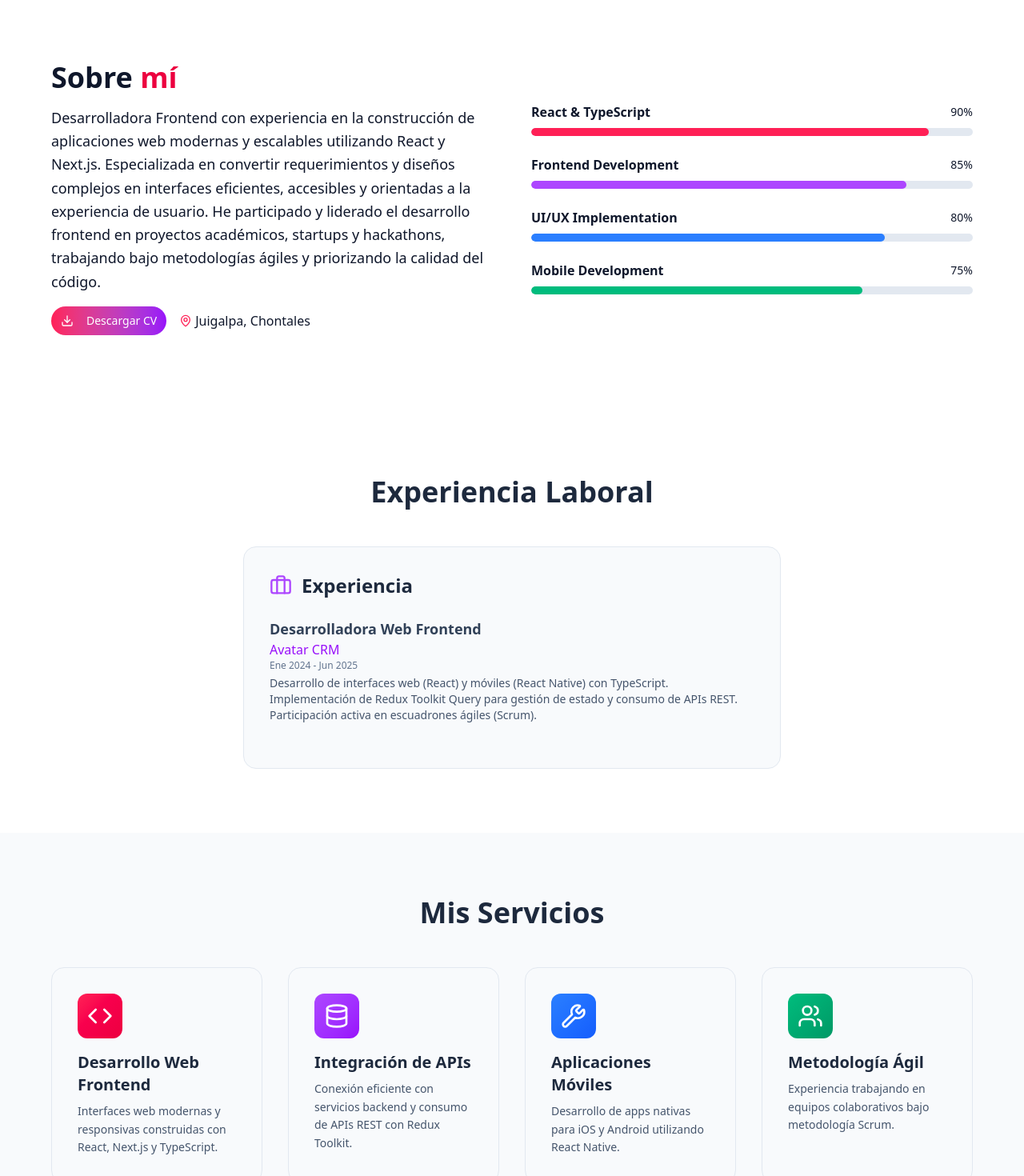
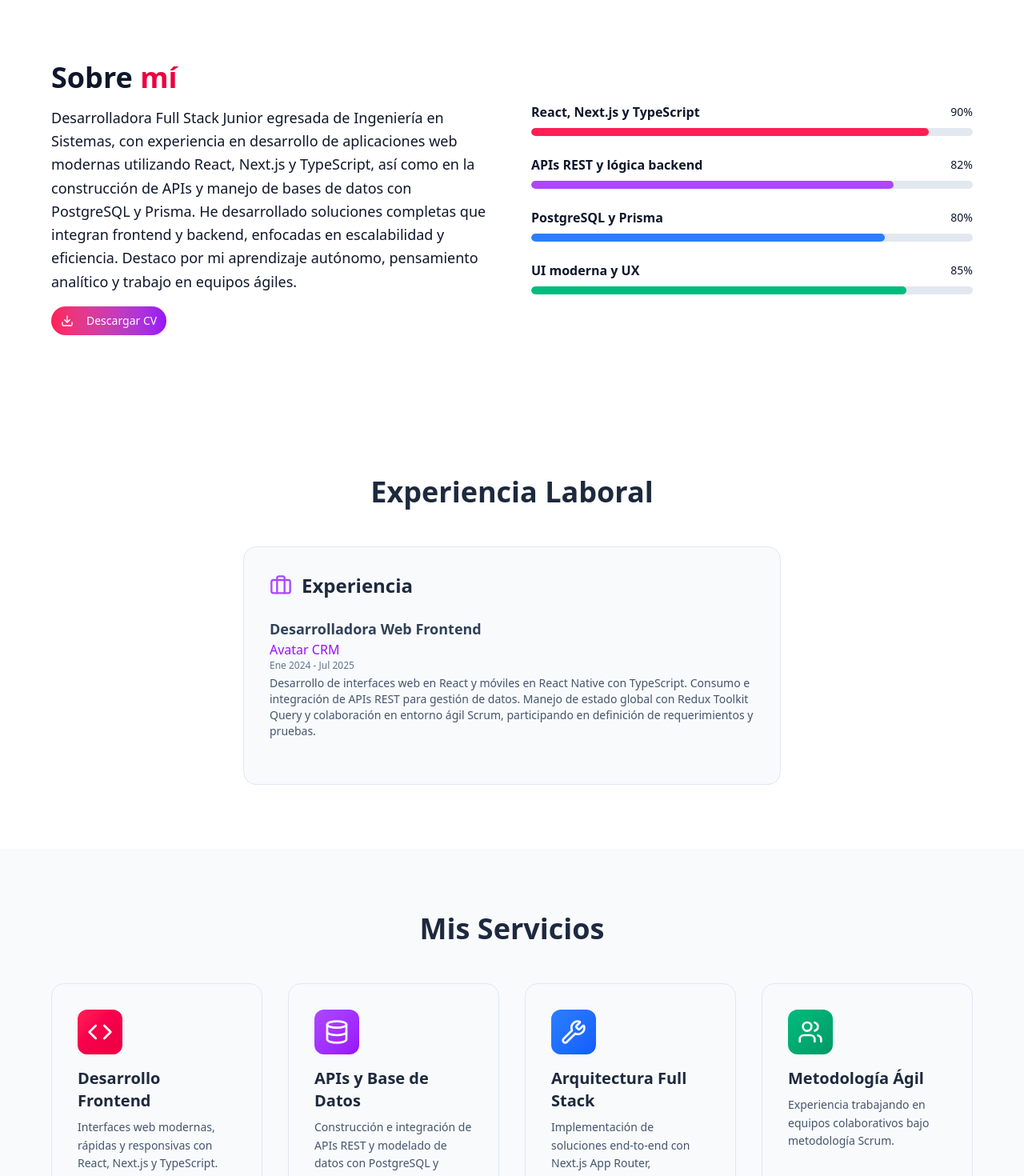
Before and after one commit to KatyC25/portafolio-katherine-cundano-web, a Next.js app: page / in a window 1280 px wide. Shown: the part 800-2270 px from the top of the page at 80% size. Built offline with nearby package versions, Linux system fonts and the light colour scheme.

Commit message:
Actualizacion y mejora de componentes

```diff
--- a/app/layout.tsx
+++ b/app/layout.tsx
@@ -8,7 +8,7 @@ const font = Source_Sans_3({ subsets: ["latin"] });
 
 export const metadata: Metadata = {
 	title: "Katherine Cundano | Portafolio",
-	description: "Desarrolladora Web Frontend",
+	description: "Desarrolladora Full Stack",
 };
 
 export default function RootLayout({
--- a/components/about.tsx
+++ b/components/about.tsx
@@ -3,14 +3,14 @@
 import { DATA } from "@/data/resume";
 import { motion } from "framer-motion";
 import { Button } from "@/components/ui/button";
-import { Download, MapPin } from "lucide-react";
+import { Download } from "lucide-react";
 
 export default function About() {
 	const skills = [
-		{ name: "React & TypeScript", level: 90, color: "bg-rose-500" },
-		{ name: "Frontend Development", level: 85, color: "bg-purple-500" },
-		{ name: "UI/UX Implementation", level: 80, color: "bg-blue-500" },
-		{ name: "Mobile Development", level: 75, color: "bg-emerald-500" },
+		{ name: "React, Next.js y TypeScript", level: 90, color: "bg-rose-500" },
+		{ name: "APIs REST y lógica backend", level: 82, color: "bg-purple-500" },
+		{ name: "PostgreSQL y Prisma", level: 80, color: "bg-blue-500" },
+		{ name: "UI moderna y UX", level: 85, color: "bg-emerald-500" },
 	];
 
 	return (
@@ -47,10 +47,6 @@ export default function About() {
 									Descargar CV
 								</Button>
 							</a>
-							<div className="flex items-center text-muted-foreground">
-								<MapPin className="w-4 h-4 mr-1 text-rose-500" />
-								{DATA.location}
-							</div>
 						</div>
 					</motion.div>
 
--- a/components/contact.tsx
+++ b/components/contact.tsx
@@ -3,7 +3,7 @@
 import { Button } from "@/components/ui/button";
 import { Input } from "@/components/ui/input";
 import { Textarea } from "@/components/ui/textarea";
-import { Github, Linkedin, Mail, Send, CheckCircle } from "lucide-react";
+import { Github, Linkedin, Send, CheckCircle } from "lucide-react";
 import Link from "next/link";
 import { DATA } from "@/data/resume";
 import { useForm, ValidationError } from "@formspree/react";
@@ -133,15 +133,6 @@ export default function Contact() {
 								<Linkedin className="w-6 h-6" />
 							</Button>
 						</Link>
-						<a href={`mailto:${DATA.contact.email}`}>
-							<Button
-								variant="ghost"
-								size="icon"
-								className="hover:bg-blue-50 hover:text-blue-600"
-							>
-								<Mail className="w-6 h-6" />
-							</Button>
-						</a>
 					</div>
 				</div>
 			</div>
--- a/components/education.tsx
+++ b/components/education.tsx
@@ -6,12 +6,13 @@ import { motion } from "framer-motion";
 
 export default function Education() {
 	const certifications = [
-		"PCAP: Programming Essentials in Python - Cisco (2026)",
-		"JSE: Programming Essentials in JavaScript - Cisco (2026)",
-		"Excel Financiero - INATEC (2025)",
-		"Excel Avanzado - INATEC (2023)",
-		"Desarrollo de Proyectos Tecnológicos - CI Nicaragua (2023)",
+		"JSE: Programming Essentials in JavaScript (2026)",
+		"PCAP: Programming Essentials in Python (2026)",
+		"Excel Financiero (2025)",
+		"Desarrollo de Proyectos Tecnológicos con Marcos de Trabajo (2024)",
+		"Excel Avanzado (2023)",
 		"Programa Red Mente en Acción - Mujeres en STEM (2021)",
+		"Innovación y Trabajo bajo Presión - Hackathon Nic. (2025)",
 	];
 
 	return (
@@ -79,11 +80,11 @@ export default function Education() {
 						Certificaciones y Cursos
 					</h3>
 
-					<div className="grid md:grid-cols-2 gap-6">
+					<div className="columns-1 md:columns-2 md:gap-8">
 						{certifications.map((cert) => (
 							<motion.div
 								key={cert}
-								className="flex items-start gap-3"
+								className="mb-6 break-inside-avoid flex items-start gap-3"
 								initial={{ opacity: 0, x: 40 }}
 								whileInView={{ opacity: 1, x: 0 }}
 								transition={{ duration: 0.5 }}
--- a/components/footer.tsx
+++ b/components/footer.tsx
@@ -3,8 +3,8 @@ export default function Footer() {
 		<footer className="py-8 text-center bg-slate-950 text-slate-400 text-sm">
 			<div className="container px-4">
 				<p>
-					© {new Date().getFullYear()} Katherine Cundano. Desarrolladora Web
-					Frontend.
+					© {new Date().getFullYear()} Katherine Cundano. Desarrolladora Full
+					Stack.
 				</p>
 			</div>
 		</footer>
--- a/components/hero.tsx
+++ b/components/hero.tsx
@@ -39,7 +39,7 @@ export default function Hero() {
 								Desarrolladora
 								<br />
 								<span className="bg-linear-to-r from-rose-600 to-purple-600 bg-clip-text text-transparent">
-									Frontend
+									Full Stack
 								</span>
 							</h1>
 							<p className="text-slate-600 dark:text-slate-300 text-lg leading-relaxed max-w-lg">
@@ -49,15 +49,15 @@ export default function Hero() {
 
 						<div className="flex items-center space-x-2">
 							<div className="flex space-x-1">
-								{[...Array(5)].map((_, i) => (
+								{["s1", "s2", "s3", "s4", "s5"].map((starId) => (
 									<Star
-										key={i}
+										key={starId}
 										className="w-5 h-5 fill-yellow-400 text-yellow-400"
 									/>
 								))}
 							</div>
 							<span className="text-slate-600 dark:text-slate-400 font-medium text-sm">
-								+1 año de experiencia
+								Experiencia en frontend y backend
 							</span>
 						</div>
 
@@ -115,10 +115,13 @@ export default function Hero() {
 							<div className="absolute inset-0 bg-linear-to-br from-rose-500 via-purple-500 to-blue-500 rounded-full animate-pulse opacity-20 blur-2xl"></div>
 
 							<div className="absolute inset-4 rounded-full overflow-hidden shadow-2xl border-4 border-white dark:border-slate-800 bg-white dark:bg-slate-900 flex items-center justify-center z-10">
-								<img
+								<Image
 									src="/fotoPerfil.jpeg"
 									alt="Katherine"
+									width={512}
+									height={512}
 									className="w-full h-full object-cover object-center"
+									priority
 								/>
 							</div>
 
--- a/components/services.tsx
+++ b/components/services.tsx
@@ -1,6 +1,6 @@
 "use client";
 import { Code, Database, Wrench, Users } from "lucide-react";
-import { ReactElement } from "react";
+import type { ReactElement } from "react";
 
 export default function Services() {
 	const colorMap = {
@@ -20,23 +20,23 @@ export default function Services() {
 	}[] = [
 		{
 			icon: <Code className="w-8 h-8" />,
-			title: "Desarrollo Web Frontend",
+			title: "Desarrollo Frontend",
 			description:
-				"Interfaces web modernas y responsivas construidas con React, Next.js y TypeScript.",
+				"Interfaces web modernas, rápidas y responsivas con React, Next.js y TypeScript.",
 			color: "rose",
 		},
 		{
 			icon: <Database className="w-8 h-8" />,
-			title: "Integración de APIs",
+			title: "APIs y Base de Datos",
 			description:
-				"Conexión eficiente con servicios backend y consumo de APIs REST con Redux Toolkit.",
+				"Construcción e integración de APIs REST y modelado de datos con PostgreSQL y Prisma.",
 			color: "purple",
 		},
 		{
 			icon: <Wrench className="w-8 h-8" />,
-			title: "Aplicaciones Móviles",
+			title: "Arquitectura Full Stack",
 			description:
-				"Desarrollo de apps nativas para iOS y Android utilizando React Native.",
+				"Implementación de soluciones end-to-end con Next.js App Router, validaciones y despliegue serverless.",
 			color: "blue",
 		},
 		{
--- a/data/resume.tsx
+++ b/data/resume.tsx
@@ -4,12 +4,12 @@ export const DATA = {
 	name: "Katherine Cundano",
 	initials: "KC",
 	url: "https://github.com/KatyC25",
-	location: "Juigalpa, Chontales",
-	locationLink: "https://www.google.com/maps/place/Juigalpa",
+	location: "Managua, Nicaragua",
+	locationLink: "https://www.google.com/maps/place/Managua",
 	description:
-		"Me especializo en la creación de soluciones escalables, abarcando sistemas de gestión financiera y aplicaciones web modernas de alto impacto.",
+		"Desarrolladora Full Stack Junior egresada de Ingeniería en Sistemas, enfocada en construir aplicaciones web modernas, escalables y eficientes.",
 	summary:
-		"Desarrolladora Frontend con experiencia en la construcción de aplicaciones web modernas y escalables utilizando React y Next.js. Especializada en convertir requerimientos y diseños complejos en interfaces eficientes, accesibles y orientadas a la experiencia de usuario. He participado y liderado el desarrollo frontend en proyectos académicos, startups y hackathons, trabajando bajo metodologías ágiles y priorizando la calidad del código.",
+		"Desarrolladora Full Stack Junior egresada de Ingeniería en Sistemas, con experiencia en desarrollo de aplicaciones web modernas utilizando React, Next.js y TypeScript, así como en la construcción de APIs y manejo de bases de datos con PostgreSQL y Prisma. He desarrollado soluciones completas que integran frontend y backend, enfocadas en escalabilidad y eficiencia. Destaco por mi aprendizaje autónomo, pensamiento analítico y trabajo en equipos ágiles.",
 	avatarUrl: "/me.png",
 	skills: [
 		{
@@ -23,11 +23,12 @@ export const DATA = {
 		},
 		{
 			label: "Herramientas",
-			details: "Git, GitHub, Jira, Postman, VS Code, Redux Toolkit, Trello.",
+			details:
+				"Git, GitHub, Jira, Postman, VS Code, Trello, Vercel, Cloudflare.",
 		},
 		{
 			label: "Bases de Datos",
-			details: "PostgreSQL, Microsoft SQL Server.",
+			details: "PostgreSQL, SQL Server.",
 		},
 		{
 			label: "Habilidades Blandas",
@@ -36,8 +37,8 @@ export const DATA = {
 		},
 	],
 	contact: {
-		email: "",
-		tel: "",
+		email: "cundanok9@gmail.com",
+		tel: "+505 8821 4091",
 		social: {
 			GitHub: {
 				name: "GitHub",
@@ -47,6 +48,10 @@ export const DATA = {
 			LinkedIn: {
 				name: "LinkedIn",
 				url: "https://www.linkedin.com/in/katherine-cundano-1b1b62377",
+			},
+			Portafolio: {
+				name: "Portafolio",
+				url: "https://portafoliokatherine.netlify.app/",
 			},
 		},
 	},
@@ -59,9 +64,9 @@ export const DATA = {
 			title: "Desarrolladora Web Frontend",
 			logoUrl: "",
 			start: "Ene 2024",
-			end: "Jun 2025",
+			end: "Jul 2025",
 			description:
-				"Desarrollo de interfaces web (React) y móviles (React Native) con TypeScript. Implementación de Redux Toolkit Query para gestión de estado y consumo de APIs REST. Participación activa en escuadrones ágiles (Scrum).",
+				"Desarrollo de interfaces web en React y móviles en React Native con TypeScript. Consumo e integración de APIs REST para gestión de datos. Manejo de estado global con Redux Toolkit Query y colaboración en entorno ágil Scrum, participando en definición de requerimientos y pruebas.",
 		},
 	],
 	education: [
@@ -78,11 +83,41 @@ export const DATA = {
 			href: "https://www.tecnacional.edu.ni",
 			degree: "Técnico General en Computación",
 			logoUrl: "",
-			start: "2019",
+			start: "2020",
 			end: "2020",
 		},
 	],
 	projects: [
+		{
+			title: "Kachiing - Plataforma SaaS para comercios",
+			href: "https://kachiing.app/",
+			dates: "2026",
+			active: true,
+			description:
+				"Desarrollo full stack de plataforma SaaS con POS, inventario y tienda online. Arquitectura con Next.js App Router, APIs internas y PostgreSQL con Prisma/Kysely, autenticación y despliegue serverless en Cloudflare.",
+			technologies: [
+				"Next.js",
+				"React",
+				"TypeScript",
+				"PostgreSQL",
+				"Prisma",
+				"Kysely",
+				"TailwindCSS",
+				"shadcn/ui",
+			],
+			links: [
+				{
+					type: "Demo",
+					href: "https://kachiing.app/",
+				},
+				{
+					type: "Source",
+					href: "https://github.com/KatyC25",
+					icon: Github,
+				},
+			],
+			image: "",
+		},
 		{
 			title: "Tienda Isela",
 			href: "https://github.com/KatyC25/tienda-isela",
```
